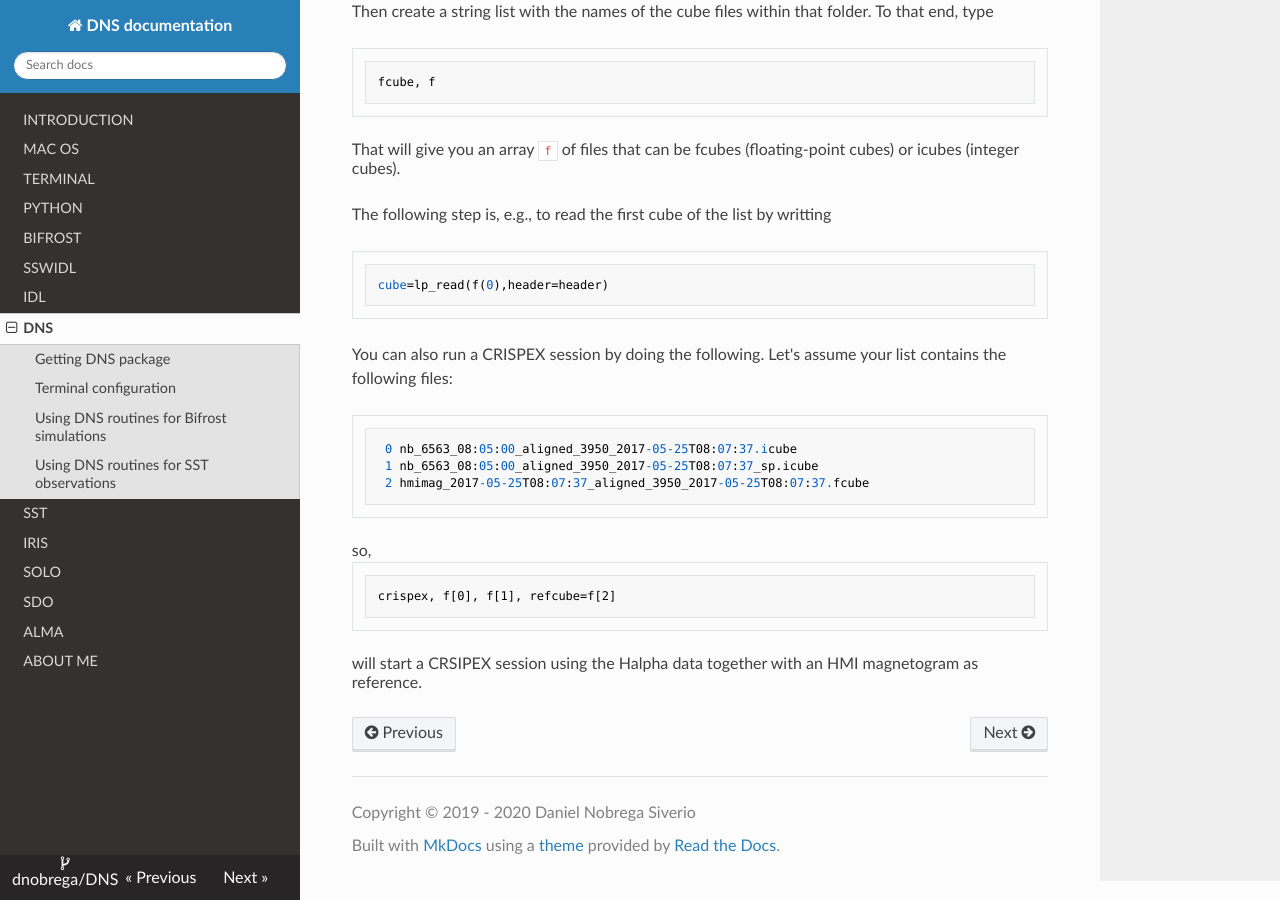
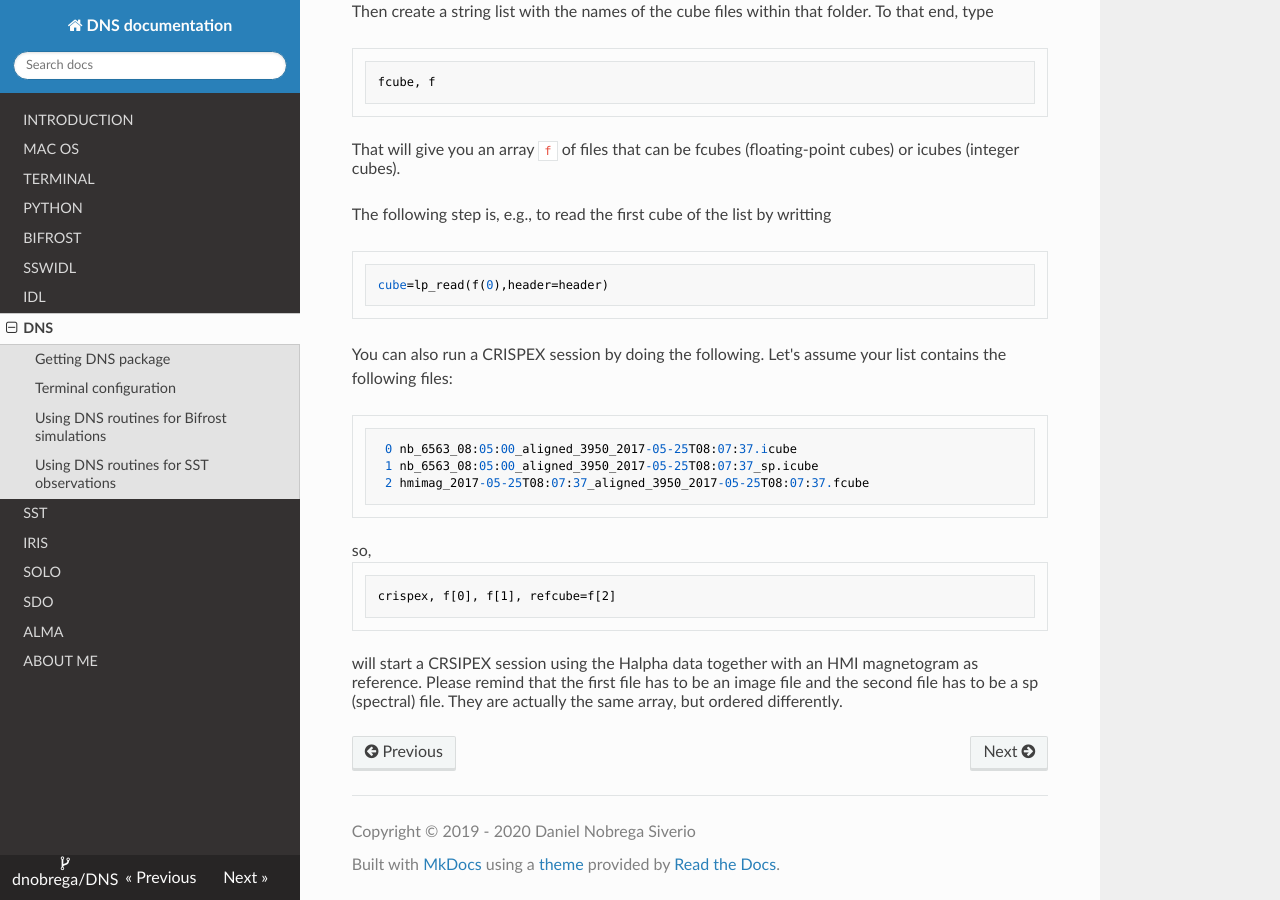
Before and after one commit to dnobrega/DNS, an MkDocs documentation site: the page built from docs/dns.md, in a window 1280 px wide and 900 px high, scrolled down 3682 px. Built offline with MkDocs 1.6.1, drawn with Linux system fonts in a browser that asks for light colours; nearby versions of some CDN libraries; some of the changed text lies outside the part shown.

Commit message:
Update dns.md

````diff
--- a/docs/dns.md
+++ b/docs/dns.md
@@ -13,10 +13,10 @@
 ## Terminal configuration
 
 It is necessary to modify your .login file in your home directory to add the following system variables.
-In case of working with tcsh:
+In case of working with zsh:
 
-``` csh
-setenv DNS "/folder/DNS"
+``` zsh
+export DNS="/folder/DNS"
 ```
 
 where _folder_ is in this case the location where you have cloned the DNS package.
@@ -24,16 +24,16 @@
 Then you need to add ```DNS``` path to the ```IDL_PATH```. You should have something like this
 in case of using tcsh and Mac:
 
-``` csh
-setenv IDL_PATH "/Applications/exelis/idl85/bin"":+"$BIFROST_IDL":+"$DNS
+``` zsh
+export IDL_PATH="/Applications/exelis/idl85/bin"":+"$BIFROST_IDL":+"$DNS
 ```
 
 Finally, you need to define a variable called ```DNS_PROJECTS``` with the default
 location where you want to save the plots and movies you are going
 to create with the DNS package, e.g.,
 
-``` csh
-setenv DNS_PROJECTS "~/dns_plots"
+``` zsh
+export DNS_PROJECTS="~/dns_plots"
 ```
 
 Obviously, you will also need to create that folder.
@@ -174,4 +174,6 @@
 ``` IDL
 crispex, f[0], f[1], refcube=f[2]
 ```
-will start a CRSIPEX session using the Halpha data together with an HMI magnetogram as reference.
+will start a CRSIPEX session using the Halpha data together with an HMI magnetogram as reference. Please remind that the first
+file has to be an image file and the second file has to be a sp (spectral) file. They are actually the same array, but
+ordered differently.
````
